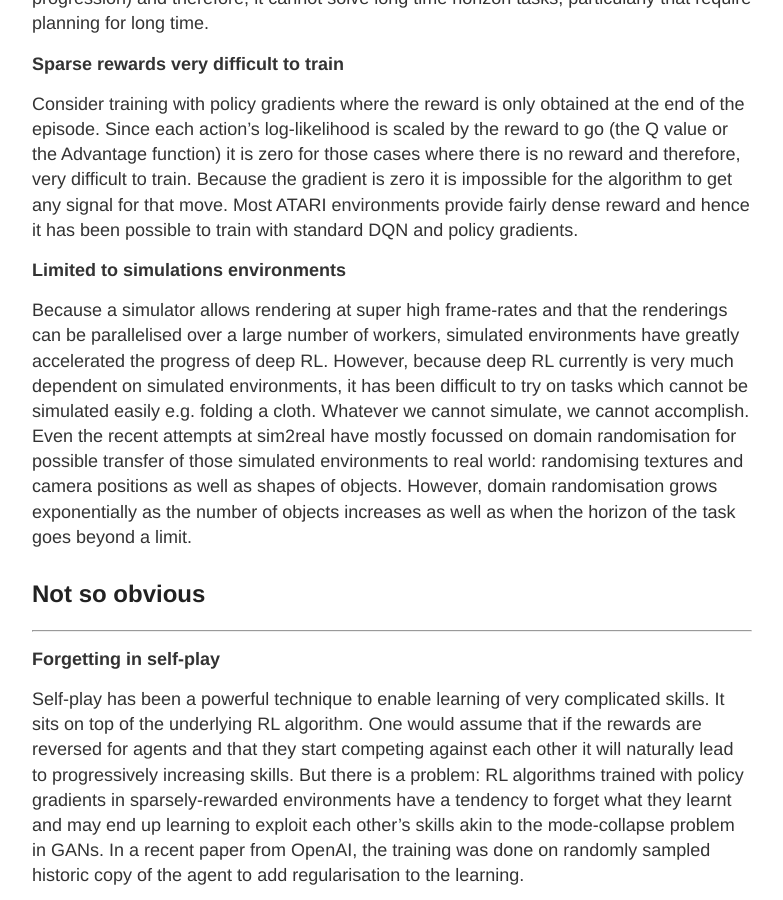
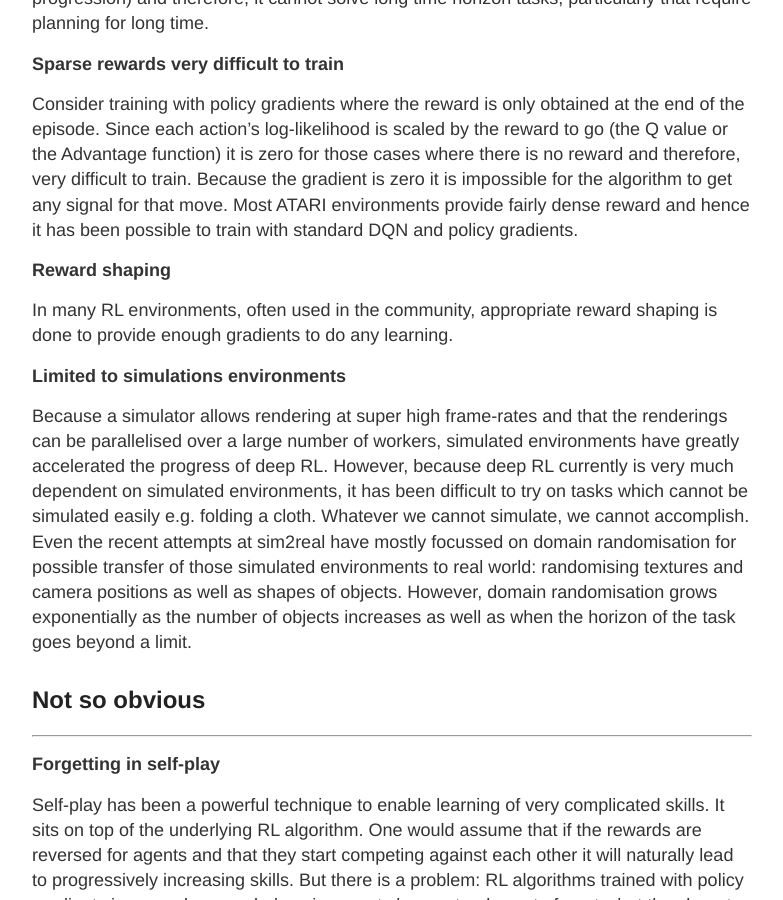
Before and after one commit to ankurhanda/ankurhanda.github.io, a Jekyll site: the page built from _posts/2017-10-30-current-deep-rl.md, in a window 1280 px wide and 900 px high, scrolled down 1812 px. Shown: the whole window, without its empty margins (248-1031 px from the left). Built offline with Jekyll 4.4.1, drawn with Linux system fonts in a browser that asks for light colours; our own code applies the rules of GitHub Pages for plain Markdown files.

Commit message:
add update
Signed-off-by: ankur handa <ankurhanda@ankurs-MBP.home>

```diff
--- a/_posts/2017-10-30-current-deep-rl.md
+++ b/_posts/2017-10-30-current-deep-rl.md
@@ -29,6 +29,10 @@ Using a fixed gamma, the discount factor, already limits the number of time step
 
 Consider training with policy gradients where the reward is only obtained at the end of the episode. Since each action’s log-likelihood is scaled by the reward to go (the Q value or the Advantage function) it is zero for those cases where there is no reward and therefore, very difficult to train. Because the gradient is zero it is impossible for the algorithm to get any signal for that move. Most ATARI environments provide fairly dense reward and hence it has been possible to train with standard DQN and policy gradients.
 
+**Reward shaping**
+
+In many RL environments, often used in the community, appropriate reward shaping is done to provide enough gradients to do any learning.
+
 **Limited to simulations environments**
 
 Because a simulator allows rendering at super high frame-rates and that the renderings can be parallelised over a large number of workers, simulated environments have greatly accelerated the progress of deep RL. However, because deep RL currently is very much dependent on simulated environments, it has been difficult to try on tasks which cannot be simulated easily e.g. folding a cloth. Whatever we cannot simulate, we cannot accomplish. Even the recent attempts at sim2real have mostly focussed on domain randomisation for possible transfer of those simulated environments to real world: randomising textures and camera positions as well as shapes of objects. However, domain randomisation grows exponentially as the number of objects increases as well as when the horizon of the task goes beyond a limit.
```
Also changed, not shown: 2 other files.
